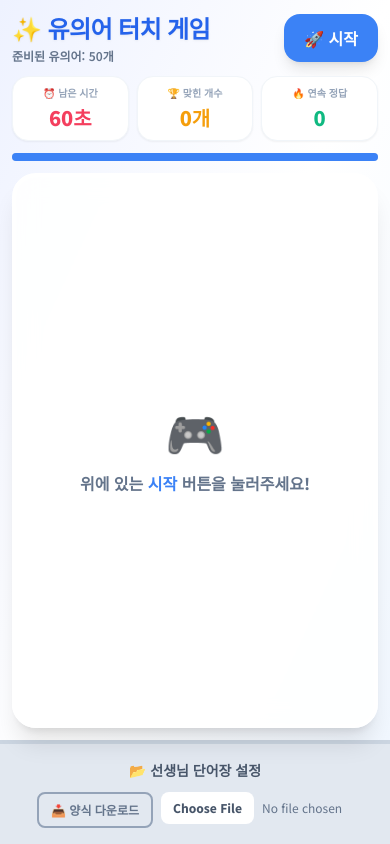
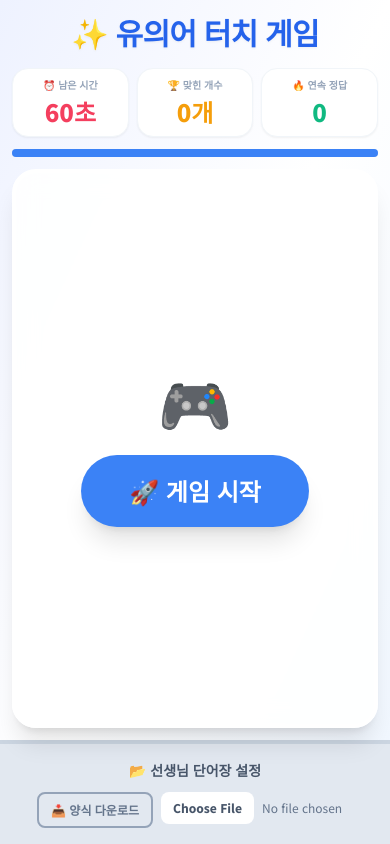
Before and after one commit to venushoon/word, a plain HTML site: page index.html in a window 390 px wide. Drawn offline with nearby package versions, Linux system fonts and the light colour scheme.

Commit message:
Enhance layout and button functionality in index.html
Updated UI elements for better responsiveness and added a restart button. Adjusted styling for mobile compatibility and improved button interactions.

```diff
--- a/index.html
+++ b/index.html
@@ -7,7 +7,7 @@
   <script src="https://cdn.tailwindcss.com"></script>
   <style>
     @import url('https://fonts.googleapis.com/css2?family=Noto+Sans+KR:wght@400;600;800;900&display=swap');
-    body { font-family: 'Noto Sans KR', sans-serif; background-color: #f1f5f9; touch-action: manipulation; }
+    body { font-family: 'Noto Sans KR', sans-serif; background-color: #f1f5f9; touch-action: manipulation; -webkit-tap-highlight-color: transparent; }
 
     .pop-in { animation: popIn 0.3s cubic-bezier(0.175, 0.885, 0.32, 1.275) forwards; }
     .modal-in { animation: fadeIn 0.3s ease-out forwards; }
@@ -30,23 +30,20 @@
       40%, 60% { transform: translate3d(4px, 0, 0); }
     }
 
-    /* 모바일에서 스크롤 없이 한 화면에 맞추기 위한 트릭 */
-    .game-board-fit {
-      max-height: calc(100dvh - 160px);
-    }
+    /* 모바일 화면 맞춤용 */
+    .game-board-fit { max-height: calc(100dvh - 120px); }
   </style>
 </head>
 <body class="min-h-[100dvh] flex flex-col justify-between bg-gradient-to-br from-indigo-50 via-white to-blue-50 text-slate-800 overflow-x-hidden">
 
   <main class="flex-grow flex flex-col items-center justify-start md:justify-center p-3 md:p-8 w-full max-w-7xl mx-auto h-full">
 
-    <header class="w-full flex flex-row items-center justify-between gap-2 mb-3 md:mb-8">
-      <div>
-        <h1 class="text-2xl md:text-5xl lg:text-6xl font-black text-blue-600 tracking-tight drop-shadow-sm">✨ 유의어 터치 게임</h1>
-        <p id="word-count-info" class="text-xs md:text-xl font-semibold text-slate-500 mt-1">준비된 유의어: 50개</p>
-      </div>
-      <button id="start-btn" onclick="startGame()" class="rounded-2xl md:rounded-full px-5 py-3 md:px-10 md:py-5 text-base md:text-2xl font-bold bg-blue-500 hover:bg-blue-600 text-white shadow-lg hover:scale-105 transition-all active:scale-95 whitespace-nowrap">
-        🚀 시작
+    <header class="w-full flex items-center justify-between mb-4 md:mb-8 relative h-10 md:h-14">
+      <h1 class="text-3xl md:text-5xl lg:text-6xl font-black text-blue-600 tracking-tight drop-shadow-sm absolute left-1/2 transform -translate-x-1/2 w-full text-center">
+        ✨ 유의어 터치 게임
+      </h1>
+      <button id="restart-btn" onclick="startGame()" class="hidden absolute right-0 rounded-full px-4 py-2 text-sm md:text-xl font-bold bg-blue-100 text-blue-700 active:scale-95 transition-transform">
+        🔄 다시 시작
       </button>
     </header>
 
@@ -54,17 +51,17 @@
 
       <div class="flex flex-col gap-3 md:gap-6 w-full h-full">
         <div class="grid grid-cols-3 gap-2 md:gap-6">
-          <div class="rounded-2xl md:rounded-3xl bg-white p-2 md:p-5 shadow-sm md:shadow-md border border-slate-100 flex flex-col items-center justify-center">
+          <div class="rounded-2xl md:rounded-3xl bg-white p-2 md:p-5 shadow-sm border border-slate-100 flex flex-col items-center justify-center">
             <span class="text-[10px] md:text-base font-bold text-slate-400 mb-1">⏰ 남은 시간</span>
-            <span id="ui-time" class="text-xl md:text-5xl font-black text-rose-500">60초</span>
+            <span id="ui-time" class="text-2xl md:text-5xl font-black text-rose-500">60초</span>
           </div>
-          <div class="rounded-2xl md:rounded-3xl bg-white p-2 md:p-5 shadow-sm md:shadow-md border border-slate-100 flex flex-col items-center justify-center">
+          <div class="rounded-2xl md:rounded-3xl bg-white p-2 md:p-5 shadow-sm border border-slate-100 flex flex-col items-center justify-center">
             <span class="text-[10px] md:text-base font-bold text-slate-400 mb-1">🏆 맞힌 개수</span>
-            <span id="ui-score" class="text-xl md:text-5xl font-black text-amber-500">0개</span>
+            <span id="ui-score" class="text-2xl md:text-5xl font-black text-amber-500">0개</span>
           </div>
-          <div class="rounded-2xl md:rounded-3xl bg-white p-2 md:p-5 shadow-sm md:shadow-md border border-slate-100 flex flex-col items-center justify-center">
+          <div class="rounded-2xl md:rounded-3xl bg-white p-2 md:p-5 shadow-sm border border-slate-100 flex flex-col items-center justify-center">
             <span class="text-[10px] md:text-base font-bold text-slate-400 mb-1">🔥 연속 정답</span>
-            <span id="ui-streak" class="text-xl md:text-5xl font-black text-emerald-500">0</span>
+            <span id="ui-streak" class="text-2xl md:text-5xl font-black text-emerald-500">0</span>
           </div>
         </div>
 
@@ -77,7 +74,7 @@
           <div id="game-area" class="hidden flex-col h-full justify-between">
             <div class="text-center flex-shrink-0 mt-2 md:mt-4">
               <p class="mb-1 md:mb-4 text-sm md:text-2xl font-bold text-blue-400">이 낱말과 뜻이 비슷한 유의어는?</p>
-              <div id="current-word" class="text-5xl md:text-8xl lg:text-9xl font-black tracking-tight text-slate-800 pop-in py-2">단어</div>
+              <div id="current-word" class="text-6xl md:text-8xl lg:text-9xl font-black tracking-tight text-slate-800 pop-in py-2">단어</div>
             </div>
 
             <div id="choices-area" class="grid grid-cols-2 gap-3 md:gap-6 mt-auto mb-2">
@@ -86,9 +83,11 @@
             <p id="feedback-msg" class="text-center text-sm md:text-2xl font-bold h-6 md:h-8 transition-opacity"></p>
           </div>
 
-          <div id="waiting-area" class="text-center my-auto flex flex-col items-center justify-center">
-            <span class="text-5xl md:text-8xl mb-4">🎮</span>
-            <p class="text-base md:text-3xl text-slate-500 font-bold">위에 있는 <span class="text-blue-500">시작</span> 버튼을 눌러주세요!</p>
+          <div id="waiting-area" class="text-center my-auto flex flex-col items-center justify-center h-full">
+            <span class="text-6xl md:text-8xl mb-6">🎮</span>
+            <button onclick="startGame()" class="rounded-full px-12 py-5 md:px-16 md:py-6 text-2xl md:text-4xl font-bold bg-blue-500 text-white shadow-xl transition-transform active:scale-95">
+              🚀 게임 시작
+            </button>
           </div>
         </div>
       </div>
@@ -110,7 +109,6 @@
     <div class="max-w-7xl mx-auto flex flex-col md:flex-row items-center justify-between gap-3">
       <div class="text-xs md:text-sm font-semibold text-center md:text-left">
         <span class="text-slate-600 text-sm md:text-base flex items-center justify-center md:justify-start gap-2">📂 선생님 단어장 설정</span>
-        <p class="mt-1 opacity-80 hidden md:block">파일을 업로드하면 자동으로 새 단어장이 적용됩니다.</p>
       </div>
       <div class="flex flex-row gap-2 w-full md:w-auto justify-center">
         <button onclick="downloadTemplate()" class="rounded-lg border-2 border-slate-400 px-3 py-2 text-xs md:text-sm font-bold hover:bg-slate-300 transition-colors">
@@ -144,7 +142,7 @@
           </div>
         </div>
 
-        <button onclick="startGame()" class="w-full rounded-2xl md:rounded-full py-4 md:py-6 text-xl md:text-3xl font-bold bg-amber-400 text-amber-900 hover:bg-amber-300 shadow-xl transition-transform active:scale-95">
+        <button onclick="startGame()" class="w-full rounded-2xl md:rounded-full py-4 md:py-6 text-xl md:text-3xl font-bold bg-amber-400 text-amber-900 shadow-xl transition-transform active:scale-95">
           🔄 다시 도전하기
         </button>
       </div>
@@ -152,7 +150,6 @@
   </div>
 
   <script>
-    // 50개 기본 단어 데이터
     const SAMPLE_CSV_DATA = `제시어,정답,오답1,오답2,오답3,오답4,오답5
 기쁘다,즐겁다,슬프다,아프다,밉다,느리다,어둡다
 슬프다,서운하다,기쁘다,신나다,가볍다,따뜻하다,빠르다
@@ -243,7 +240,6 @@
     }
 
     wordBank = parseCSV(SAMPLE_CSV_DATA);
-    document.getElementById('word-count-info').innerText = `준비된 유의어: ${wordBank.length}개`;
 
     function downloadTemplate() {
       const blob = new Blob(["\uFEFF" + SAMPLE_CSV_DATA], { type: "text/csv;charset=utf-8;" });
@@ -267,10 +263,9 @@
           if (newWordBank.length < 5) throw new Error("최소 5개 이상의 단어가 필요합니다.");
 
           wordBank = newWordBank;
-          document.getElementById('word-count-info').innerText = `준비된 유의어: ${wordBank.length}개`;
 
           msgEl.className = "text-center mt-2 text-xs md:text-sm font-bold block max-w-7xl mx-auto p-2 rounded-lg bg-emerald-100 text-emerald-700";
-          msgEl.innerText = `✅ 성공! 새로운 단어장(${wordBank.length}개)이 적용되었습니다.`;
+          msgEl.innerText = `✅ 성공! 새로운 단어장이 적용되었습니다.`;
         } catch (error) {
           msgEl.className = "text-center mt-2 text-xs md:text-sm font-bold block max-w-7xl mx-auto p-2 rounded-lg bg-rose-100 text-rose-700";
           msgEl.innerText = `⚠️ 단어장 오류: 양식을 다시 확인해 주세요.`;
@@ -317,7 +312,7 @@
       document.getElementById('waiting-area').classList.add('hidden');
       document.getElementById('game-area').classList.remove('hidden');
       document.getElementById('game-area').classList.add('flex');
-      document.getElementById('start-btn').innerText = '🔄 다시 시작';
+      document.getElementById('restart-btn').classList.remove('hidden'); // 다시 시작 버튼 표시
 
       updateStats();
       nextRound();
@@ -345,8 +340,8 @@
       choicesArea.innerHTML = '';
       currentRound.choices.forEach((choice) => {
         const btn = document.createElement('button');
-        // 모바일에서도 무조건 바둑판(2x2) 비율을 유지하도록 강제 조절된 버튼 클래스
-        btn.className = "min-h-[70px] md:min-h-[140px] rounded-2xl md:rounded-[2rem] border-4 border-slate-200 bg-white text-slate-700 text-xl md:text-5xl font-bold shadow-sm md:shadow-md transition-all hover:scale-[1.02] active:scale-95 hover:border-blue-400 hover:bg-blue-50 break-keep leading-tight";
+        /* hover 효과 완전 제거, 누를 때(active)만 반응하도록 수정 */
+        btn.className = "min-h-[80px] md:min-h-[140px] rounded-2xl md:rounded-[2rem] border-4 border-slate-200 bg-white text-slate-700 text-2xl md:text-5xl font-bold shadow-sm transition-transform active:scale-95 active:bg-slate-100 break-keep leading-tight";
         btn.innerText = choice.text;
         btn.onclick = () => handleChoice(choice, btn);
         choicesArea.appendChild(btn);
@@ -372,12 +367,12 @@
         streak++;
         if (streak > bestStreak) bestStreak = streak;
 
-        btnElement.className = "min-h-[70px] md:min-h-[140px] rounded-2xl md:rounded-[2rem] border-4 border-emerald-400 bg-emerald-100 text-emerald-800 text-xl md:text-5xl font-bold shadow-sm md:shadow-md transition-all break-keep leading-tight";
+        btnElement.className = "min-h-[80px] md:min-h-[140px] rounded-2xl md:rounded-[2rem] border-4 border-emerald-400 bg-emerald-100 text-emerald-800 text-2xl md:text-5xl font-bold shadow-sm transition-transform break-keep leading-tight";
         feedbackMsg.className = "text-center text-sm md:text-2xl font-bold h-6 md:h-8 transition-opacity text-emerald-500";
         feedbackMsg.innerText = "🎉 딩동댕! 잘했어요!";
       } else {
         streak = 0;
-        btnElement.className = "min-h-[70px] md:min-h-[140px] rounded-2xl md:rounded-[2rem] border-4 border-rose-400 bg-rose-100 text-rose-800 text-xl md:text-5xl font-bold shadow-sm md:shadow-md transition-all break-keep leading-tight";
+        btnElement.className = "min-h-[80px] md:min-h-[140px] rounded-2xl md:rounded-[2rem] border-4 border-rose-400 bg-rose-100 text-rose-800 text-2xl md:text-5xl font-bold shadow-sm transition-transform break-keep leading-tight";
 
         document.getElementById('current-word').classList.add('shake');
         setTimeout(() => document.getElementById('current-word').classList.remove('shake'), 400);
@@ -414,6 +409,7 @@
       document.getElementById('final-best-streak').innerText = bestStreak;
 
       document.getElementById('game-over-modal').classList.remove('hidden');
+      document.getElementById('restart-btn').classList.add('hidden'); // 종료 시 우측 상단 버튼 숨김
     }
   </script>
 </body>
```
